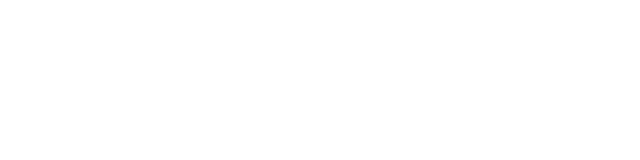
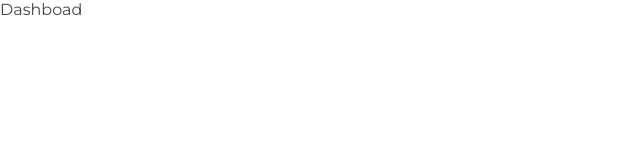
Before and after one commit to playerony/form-builder, a React app: page /builder in a window 1280 px wide. Shown: the top 160 px of the page, without its empty margins (0-640 px from the left). Built offline with nearby package versions, Linux system fonts and the light colour scheme.

Commit message:
Create dashboard page and db config

```diff
--- a/package.json
+++ b/package.json
@@ -16,6 +16,7 @@
     "case-sensitive-paths-webpack-plugin": "2.1.1",
     "chalk": "1.1.3",
     "css-loader": "0.28.7",
+    "dexie": "^2.0.4",
     "dotenv": "4.0.0",
     "dotenv-expand": "4.2.0",
     "eslint": "4.10.0",
--- a/src/components/App.js
+++ b/src/components/App.js
@@ -2,6 +2,7 @@
 import { BrowserRouter, Route } from "react-router-dom";
 
 import Landing from "./Landing/Landing";
+import Dashboard from "./Dashboard/Dashboard";
 
 class App extends Component {
   render() {
@@ -9,6 +10,7 @@
       <BrowserRouter>
         <div>
           <Route exact path="/" component={Landing} />
+          <Route exact path="/builder" component={Dashboard} />
         </div>
       </BrowserRouter>
     );
--- /dev/null
+++ b/src/components/Dashboard/Dashboard.js
@@ -0,0 +1,9 @@
+import React, { Component } from "react";
+
+class Dashboard extends Component {
+  render() {
+    return <div>Dashboad</div>;
+  }
+}
+
+export default Dashboard;
--- a/src/components/Landing/Landing.js
+++ b/src/components/Landing/Landing.js
@@ -1,4 +1,6 @@
 import React from "react";
+import { Link } from "react-router-dom";
+
 import "./Landing.scss";
 
 const Landing = () => {
@@ -8,7 +10,7 @@
         <div className="landing-content">
           <h1>FormBuilder</h1>
           <p>Simplest way to build your dream form</p>
-          <a className="landing-content--see-more-button">Create your form</a>
+          <Link to="/builder" className="landing-content--see-more-button">Create your form</Link>
         </div>
       </div>
     </div>
```
Also changed, not shown: config/db.js (added, +9 -0 lines), src/components/Dashboard/Dashboard.scss (added), 1 other file (tests, documents, lock files or other folders).
